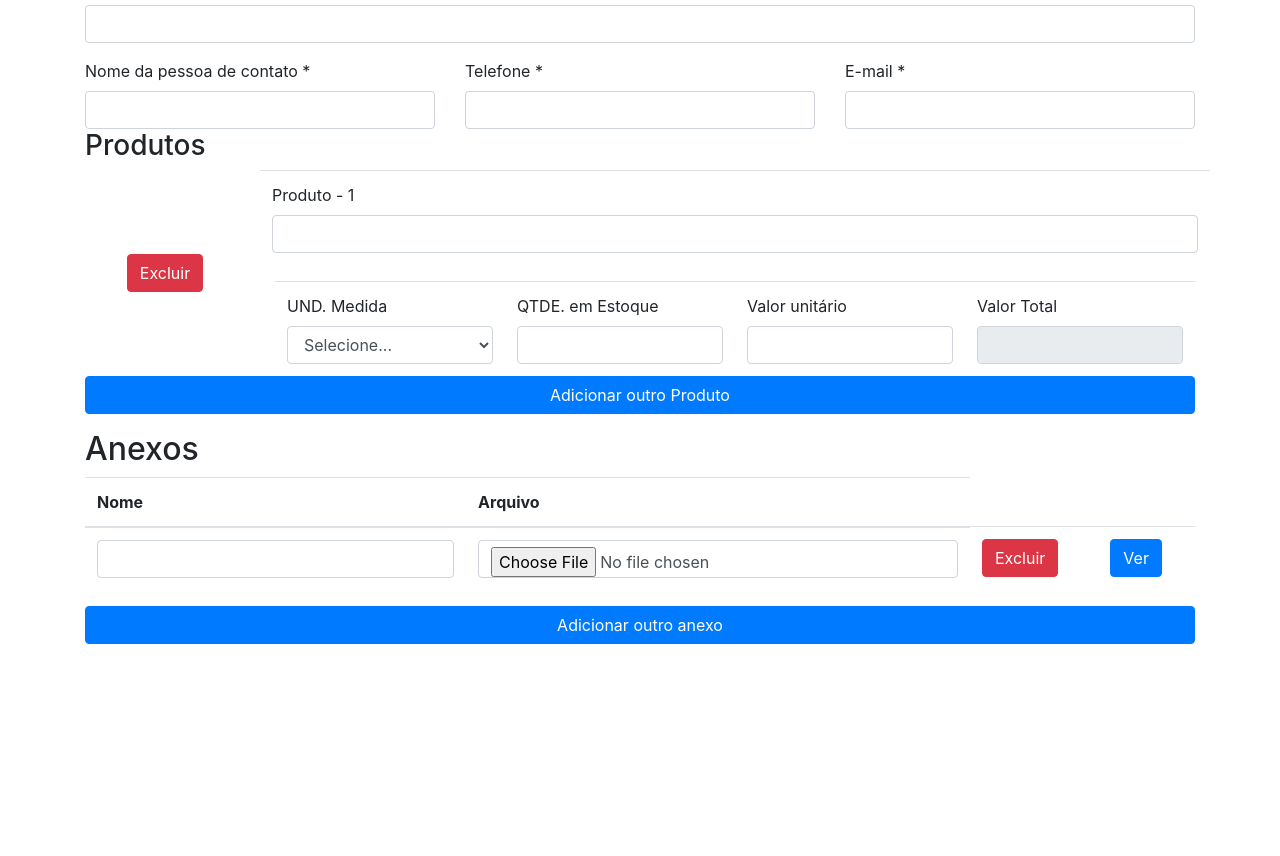
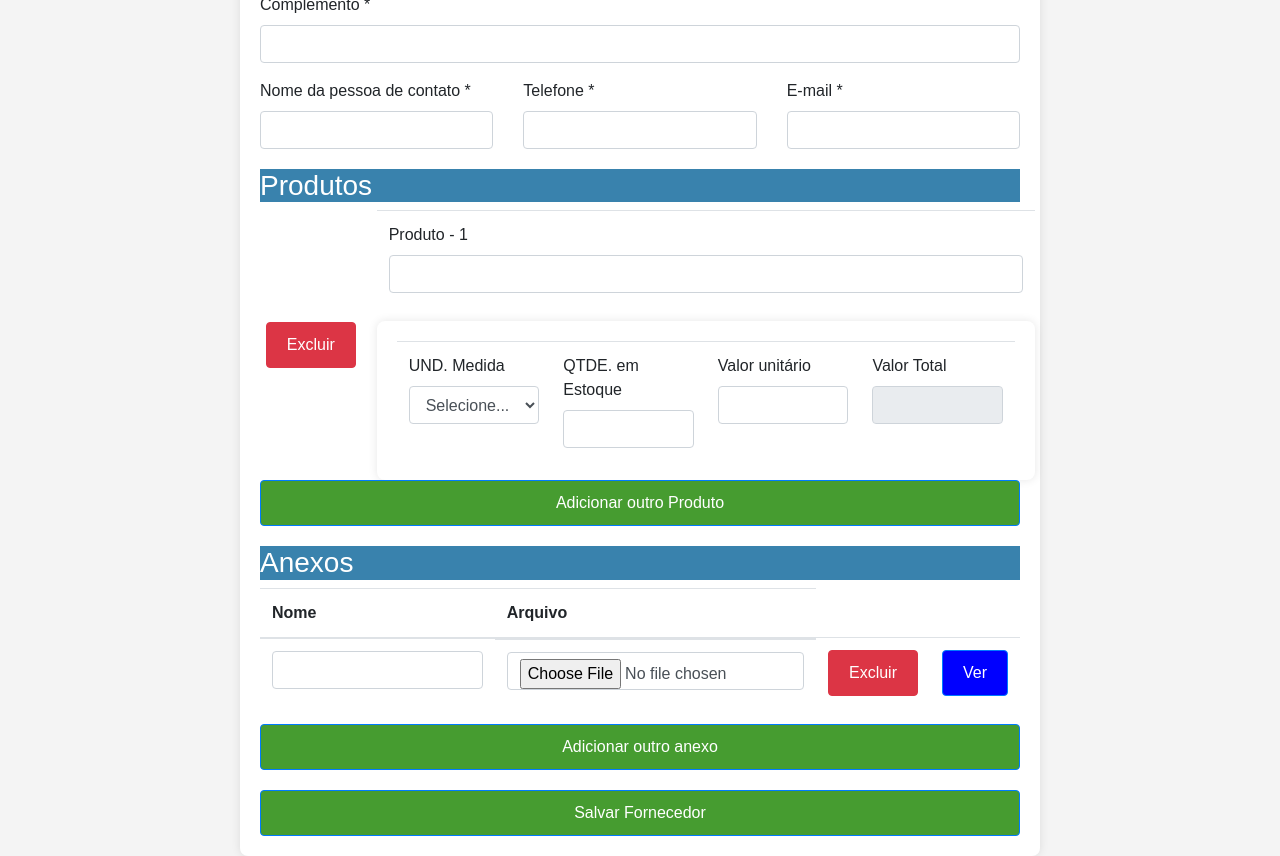
Before and after one commit to mvitoriapereirac/desafio-javascript, a website with bundled scripts: page index.html in a window 1280 px wide. Shown: the part 419-1275 px from the top of the page. Before the commit the page ends 1063 px from the top, so only its background shows below. Built offline with nearby package versions, Linux system fonts and the light colour scheme.

Commit message:
adds css stylesheet

```diff
--- a/components/DocumentosForm.js
+++ b/components/DocumentosForm.js
@@ -5,9 +5,9 @@ function DocumentosTable() {
     const table = document.createElement('div');
     table.className = 'container-mt5';
 
-    const h2 = document.createElement('h2');
-    h2.textContent = 'Anexos';
-    table.appendChild(h2);
+    const h3 = document.createElement('h3');
+    h3.textContent = 'Anexos';
+    table.appendChild(h3);
 
     const tableElement = document.createElement('table');
     tableElement.className = 'table';
@@ -34,6 +34,7 @@ function DocumentosTable() {
         tdNome.appendChild(inputNome);
 
         const tdArquivo = document.createElement('td');
+        tdArquivo.className = "custom-file"
         const inputFile = document.createElement('input');
         inputFile.type = 'file';
         inputFile.className = 'form-control';
--- a/components/FornecedorForm.js
+++ b/components/FornecedorForm.js
@@ -2,14 +2,11 @@ import Formulario from '../scripts/Formulario.js'
 
 
 function renderForm() {
-    // Clear previous form content
     const container = document.getElementById('fornecedor-container');
 
-    // Clear the existing content
     console.log("render form")
     container.innerHTML = '';
 
-    // Call the FornecedorForm function and append the generated form to the container
     fornecedorContainer.appendChild(FornecedorForm());
 }
 
@@ -24,8 +21,8 @@ function FornecedorForm() {
     formContainer.appendChild(formTitle);
 
     // Create form element
-    const form = document.createElement('form');
-    form.addEventListener('submit', handleSubmit); // Add submit event listener
+    // const form = document.createElement('form');
+    // form.addEventListener('submit', handleSubmit); // Add submit event listener
 
     // Fornecedor section
     const fornecedorSection = document.createElement('div');
@@ -195,7 +192,7 @@ const complementoDiv = document.createElement('div');
 complementoDiv.classList.add('mb-3');
 complementoDiv.appendChild(complementoLabel);
 complementoDiv.appendChild(complementoInput);
-form.appendChild(complementoDiv);
+formContainer.appendChild(complementoDiv);
 
 // Row 1
 const row1Div = document.createElement('div');
@@ -315,15 +312,15 @@ row2Div.appendChild(emailDiv);
 // formContainer.appendChild(form);
 
     // Append fornecedor section to form
-    form.appendChild(fornecedorSection);
-    form.appendChild(row1Div);
-    form.appendChild(complementoDiv);
-    form.appendChild(row2Div);
+    formContainer.appendChild(fornecedorSection);
+    formContainer.appendChild(row1Div);
+    formContainer.appendChild(complementoDiv);
+    formContainer.appendChild(row2Div);
 
     console.log("passei aqui!!!")
 
     // Append form to form container
-    formContainer.appendChild(form);
+    // formContainer.appendChild(form);
 
     // Return the form container
     return formContainer;
--- a/components/ProdutosForm.js
+++ b/components/ProdutosForm.js
@@ -207,6 +207,7 @@ function createAddProductButton() {
 }
 
 
+
 function renderProdutosTable() {
     console.log(JSON.stringify(formularioInstance.formData.produtos))
 
--- a/index.html
+++ b/index.html
@@ -6,14 +6,31 @@
         <meta name="viewport" content="width=device-width, initial-scale=1.0">
         <title>Form</title>
         <link href="https://stackpath.bootstrapcdn.com/bootstrap/4.5.2/css/bootstrap.min.css" rel="stylesheet">
+        <link href="./styles/style.css" rel="stylesheet">
+
     </head>
     <body>
-        <form action="">
+        <!-- <form action="submit">
 
-        <div id="form-container" class="container">
+        <div id="form-container" class="container"> -->
             <!-- Form will be rendered here -->
+        <!-- </div>
+        <div>
+            <button type="submit" class="btn btn-primary col-md-12">Salvar Fornecedor</button>
+
         </div>
-    </form>
+
+    </form> -->
+    <div class="container">
+        <form action="submit">
+        <div id="form-container">
+            <!-- Form will be rendered here -->
+
+        </div>
+        <button type="submit" class="btn btn-primary col-md-12">Salvar Fornecedor</button>
+
+        </form>
+    </div>
 
         <!-- Bootstrap JS and jQuery -->
         <script src="https://code.jquery.com/jquery-3.5.1.slim.min.js"></script>
--- a/styles/style.css
+++ b/styles/style.css
@@ -1,12 +1,76 @@
-
-Copy code
-/* styles/style.css */
 
 body {
     font-family: Arial, sans-serif;
-    background-color: #f0f0f0;
+    background-color: #f4f4f4;
 }
 
-h1 {
-    color: #333;
+.container {
+    max-width: 800px;
+    margin: 0 auto;
+    padding: 20px;
+    background-color: #fff;
+    border-radius: 8px;
+    box-shadow: 0 0 10px rgba(0, 0, 0, 0.1);
 }
+
+.btn {
+    padding: 10px 20px;
+    font-size: 16px;
+    border-radius: 4px;
+}
+
+
+.formulario form {
+    display: flex;
+    flex-direction: column;
+}
+
+.form {
+    display: flex;
+    flex-direction: column;
+    margin-top: 20px; /* Adjust the margin-top value as needed */
+    margin-bottom: 20px;
+}
+
+.formulario form > * {
+    margin-bottom: 40px;
+
+}
+.label {
+    font-size: 6px; /* Adjust the font-size value as needed */
+
+
+}
+
+.container h3 {
+    background-color: rgba(57, 130, 173, 1);
+    color: white;
+    font-style: normal;
+
+
+
+}
+
+#form-container {
+    margin-bottom: 10px; /* Adjust the value as needed */
+}
+
+#fornecedor-container {
+    margin-bottom: 20px; /* Adjust the value as needed */
+}
+#produtos-container {
+    margin-bottom: 20px; /* Adjust the value as needed */
+
+}
+button[type="submit"] {
+    margin-top: 10px; /* Adjust the value as needed */
+}
+
+
+.btn-primary {
+    background-color: rgba(70, 156, 48, 1);
+}
+
+.see {
+    background-color: blue;
+}
```
